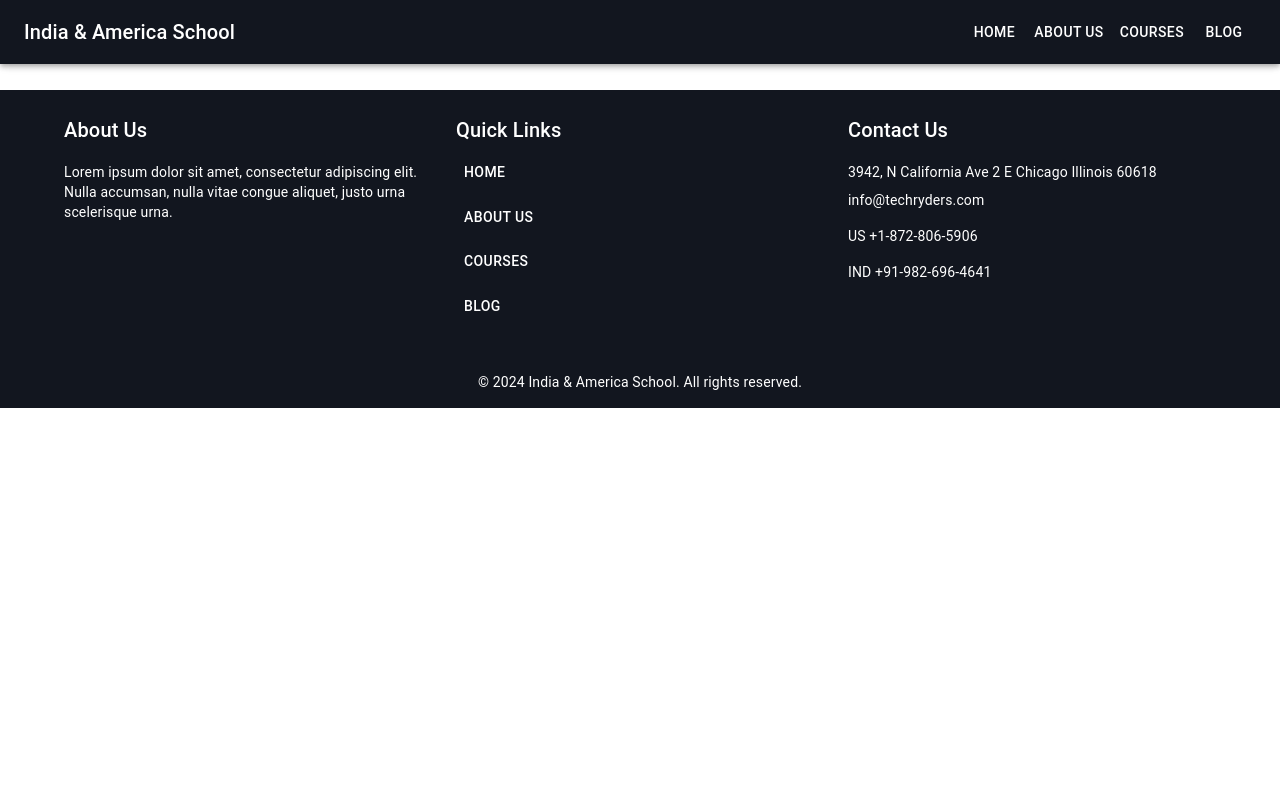
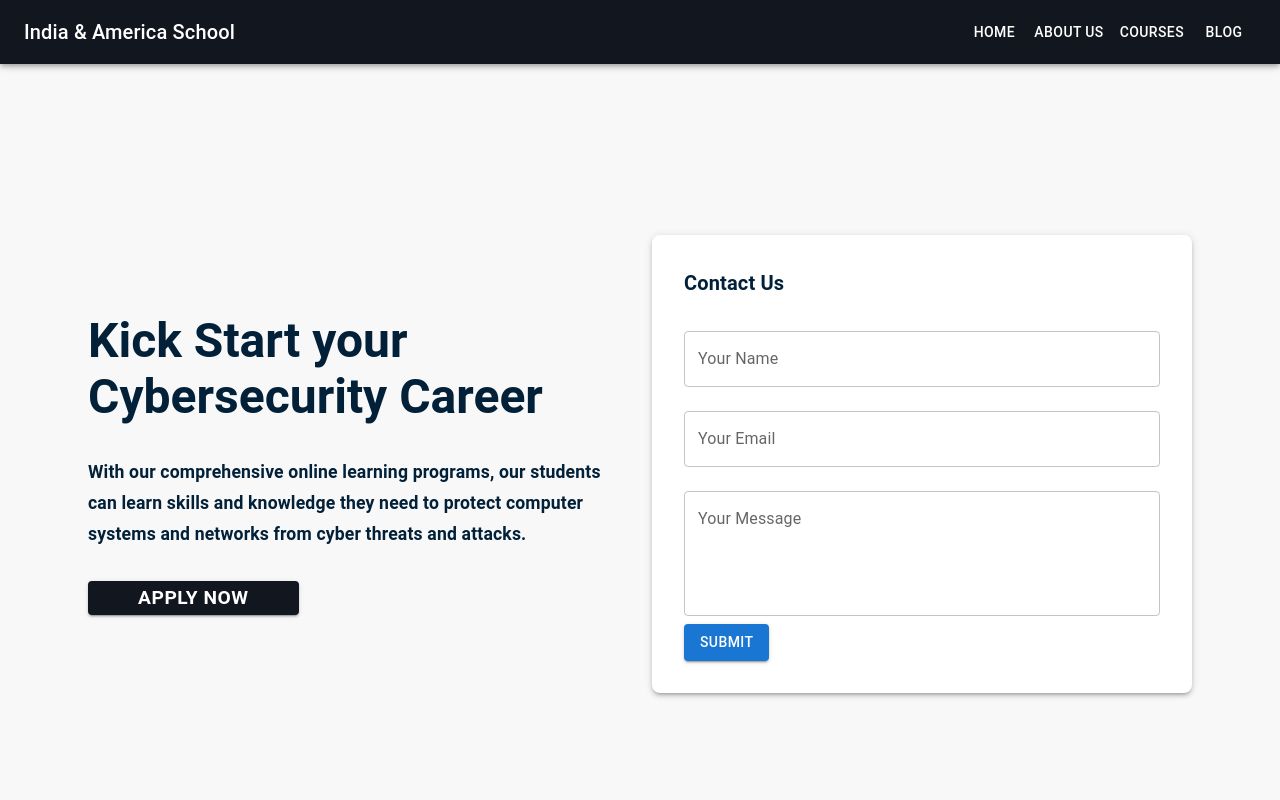
Before and after one commit to Khalilov07/India-America-School, a React (Create React App) app: page /course/1 in a window 1280 px wide. Shown: the top 800 px of the page. Built offline with nearby package versions, Linux system fonts and the light colour scheme.

Commit message:
added new pages

```diff
--- a/src/pages/AboutPage/AboutPage.jsx
+++ b/src/pages/AboutPage/AboutPage.jsx
@@ -6,8 +6,8 @@ import Reviews from '../../components/Reviews/Reviews';
 const AboutPage = () => {
   return (
     <>
+      <Statistics />
       <OurStory />
-      <Statistics />
       <Reviews />
     </>
   );
--- a/src/pages/AboutPage/Sections/OurStory.jsx
+++ b/src/pages/AboutPage/Sections/OurStory.jsx
@@ -8,7 +8,7 @@ const OurStory = () => {
                 {/* Левая часть с информацией о компании */}
                 <Box sx={{ flex: 1 }}>
                     <Typography variant="h5" gutterBottom>
-                        Информация о компании
+                        About Us
                     </Typography>
                     <Typography>
                         Здесь можно разместить основную информацию о вашей компании, её ценностях и деятельности.
@@ -16,10 +16,20 @@ const OurStory = () => {
                 </Box>
 
                 {/* Правая часть с изображением */}
-                <Paper elevation={3} sx={{ width: 200, height: 200, overflow: 'hidden' }}>
-                    {/* Замените путь к изображению на реальный */}
-                    <img src="/path/to/your/image.jpg" alt="Company Image" style={{ width: '100%', height: '100%', objectFit: 'cover' }} />
-                </Paper>
+                <Box
+                    sx={{
+                        flex: 1,
+                        padding: "20px",
+                        borderRadius: 3,
+                        background: "#1567F4"
+                    }}>
+                    <Typography variant="h5" gutterBottom>
+                        Информация о компании
+                    </Typography>
+                    <Typography>
+                        Здесь можно разместить основную информацию о вашей компании, её ценностях и деятельности.
+                    </Typography>
+                </Box>
             </Box>
         </Box>
     );
--- a/src/pages/AboutPage/Sections/Statistics.jsx
+++ b/src/pages/AboutPage/Sections/Statistics.jsx
@@ -47,8 +47,8 @@ const Statistics = () => {
     ];
 
     return (
-        <Box className="statistics section" padding="50px 0">
-            <Grid className='statistics__wrapper' container spacing={3} justifyContent="space-between" alignItems="start">
+        <Box className="section" padding="50px 0">
+            <Grid className='statistics__wrapper' container spacing={3} justifyContent="space-between" alignItems="start" width={"85%"} margin={"0 auto"}>
                 {/* Statistics */}
                 {/* Image */}
                 <Grid item xs={12} sm={isScreenSmall ? 12 : 6} justifyContent={isScreenSmall ? "center" : "flex-start"}>
--- /dev/null
+++ b/src/pages/CoursePage/CourseCard.jsx
@@ -0,0 +1,40 @@
+import { Box, Typography, Paper, Tooltip } from '@mui/material'
+import { Link } from 'react-router-dom';
+
+const CourseCard = ({ title, description, image, tooltipText, id }) => {
+    return (
+        <Tooltip title={tooltipText} arrow component={Link} to={`/course/${id}`}>
+            <Paper elevation={3}
+                sx={{
+                    width: 250,
+                    height: 300,
+                    overflow: 'hidden',
+                    position: 'relative',
+                    margin: 2,
+                    transition: 'transform 0.2s',
+                    '&:hover': {
+                        transform: 'translateX(-5px)', // Пример эффекта увеличения при наведении
+                    },
+                }}>
+                <img src={image} alt={title} style={{ width: '100%', height: '100%', objectFit: 'cover' }} />
+                <Box
+                    sx={{
+                        position: 'absolute',
+                        bottom: 0,
+                        left: 0,
+                        padding: 1,
+                        background: 'rgba(255, 255, 255, 0.7)',
+                        width: '100%',
+                    }}
+                >
+                    <Typography variant="subtitle1" fontWeight="bold">
+                        {title}
+                    </Typography>
+                    <Typography>{description}</Typography>
+                </Box>
+            </Paper>
+        </Tooltip>
+    );
+};
+
+export default CourseCard
--- a/src/pages/HomePage/Sections/Offer.jsx
+++ b/src/pages/HomePage/Sections/Offer.jsx
@@ -99,7 +99,7 @@ const Offer = () => {
                 >
                     <Button
                         component={Link}
-                        to="/courses"
+                        to="/course"
                         variant="contained"
                         sx={{
                             background: "#1976D2",
--- a/src/pages/SingleCoursePage/SingleCoursePage.jsx
+++ b/src/pages/SingleCoursePage/SingleCoursePage.jsx
@@ -1,10 +1,83 @@
 import React from 'react';
+import { Box, Container, Typography, Grid, Paper, TextField, Button } from '@mui/material';
 
 const SingleCoursePage = () => {
     return (
-        <div>
+        <Box className="section" style={{ backgroundColor: '#f8f8f8', padding: '60px 0' }}>
+            <Container style={{ width: '90%' }}>
+                <Grid alignItems={"center"} container spacing={3}>
+                    {/* Left side - Text */}
+                    <Grid item xs={12} md={6}>
+                        <Typography variant="h3" style={{ color: '#022139', fontWeight: 'bold' }} mb={4}>
+                            Kick Start your Cybersecurity Career
+                        </Typography>
+                        <Typography
+                            variant="subtitle1"
+                            style={{
+                                fontSize: "1.1rem",
+                                color: '#022139',
+                                fontWeight: 'bold',
+                            }}
+                            mb={4}
+                        >
+                            With our comprehensive online learning programs, our students can learn skills and knowledge they need to protect computer systems and networks from cyber threats and attacks.
+                        </Typography>
+                        <Button
+                            href="#applyNowForm"
+                            variant="contained"
+                            sx={{
+                                background: "#12161F",
+                                fontWeight: "bold",
+                                fontSize: '1.2rem',
+                                padding: "0 50px"
+                            }}>
+                            Apply Now
+                        </Button>
+                    </Grid>
 
-        </div>
+                    {/* Right side - Form */}
+                    <Grid item xs={12} md={6}>
+                        <Paper
+                            style={{
+                                padding: '32px',
+                                background: '#fff',
+                                borderRadius: '8px',
+                            }}
+                            elevation={3}
+                        >
+                            <Typography variant="h6" style={{ color: '#022139', fontWeight: 'bold' }} mb={2}>
+                                Contact Us
+                            </Typography>
+                            <form>
+                                <TextField
+                                    label="Your Name"
+                                    fullWidth
+                                    margin="normal"
+                                    variant="outlined"
+                                />
+                                <TextField
+                                    label="Your Email"
+                                    fullWidth
+                                    margin="normal"
+                                    variant="outlined"
+                                />
+                                <TextField
+                                    label="Your Message"
+                                    multiline
+                                    rows={4}
+                                    fullWidth
+                                    margin="normal"
+                                    variant="outlined"
+                                />
+                                <Button type="submit" variant="contained" color="primary">
+                                    Submit
+                                </Button>
+                            </form>
+                        </Paper>
+                    </Grid>
+                </Grid>
+            </Container>
+        </Box>
     );
 };
 
```
Also changed, not shown: src/pages/CoursePage/CoursePage.jsx (+63 -7 lines).
